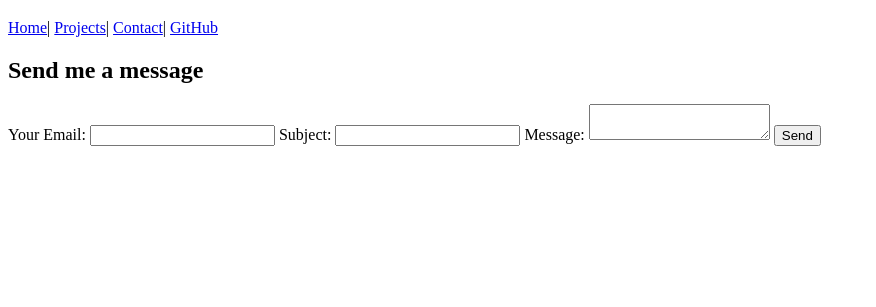
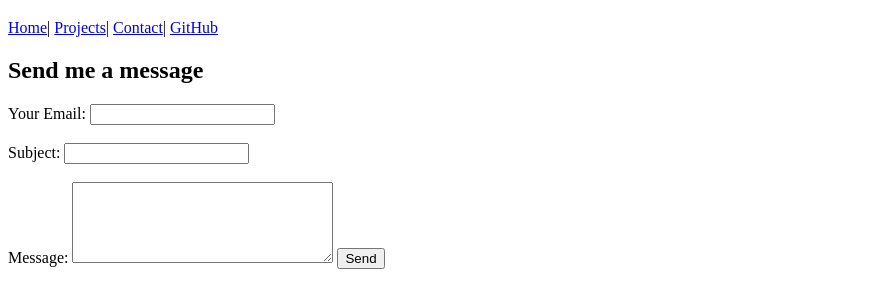
Before and after one commit to hangyizhao949/portfolio, a plain HTML site: page contact/index.html in a window 1280 px wide. Shown: the part 61-368 px from the top of the page, without its empty margins (0-876 px from the left). Drawn offline with Linux system fonts and the light colour scheme.

Commit message:
update contact form

```diff
--- a/contact/index.html
+++ b/contact/index.html
@@ -21,13 +21,15 @@
             Your Email:
             <input name="email" type="email" required>
         </label>
+        <br><br>
         <label>
             Subject:
             <input name="subject">
         </label>
+        <br><br>
         <label>
             Message:
-            <textarea name="body"></textarea>
+            <textarea name="body" rows="5" cols="30"></textarea>
         </label>
         <button>Send</button>
     </form>
```
